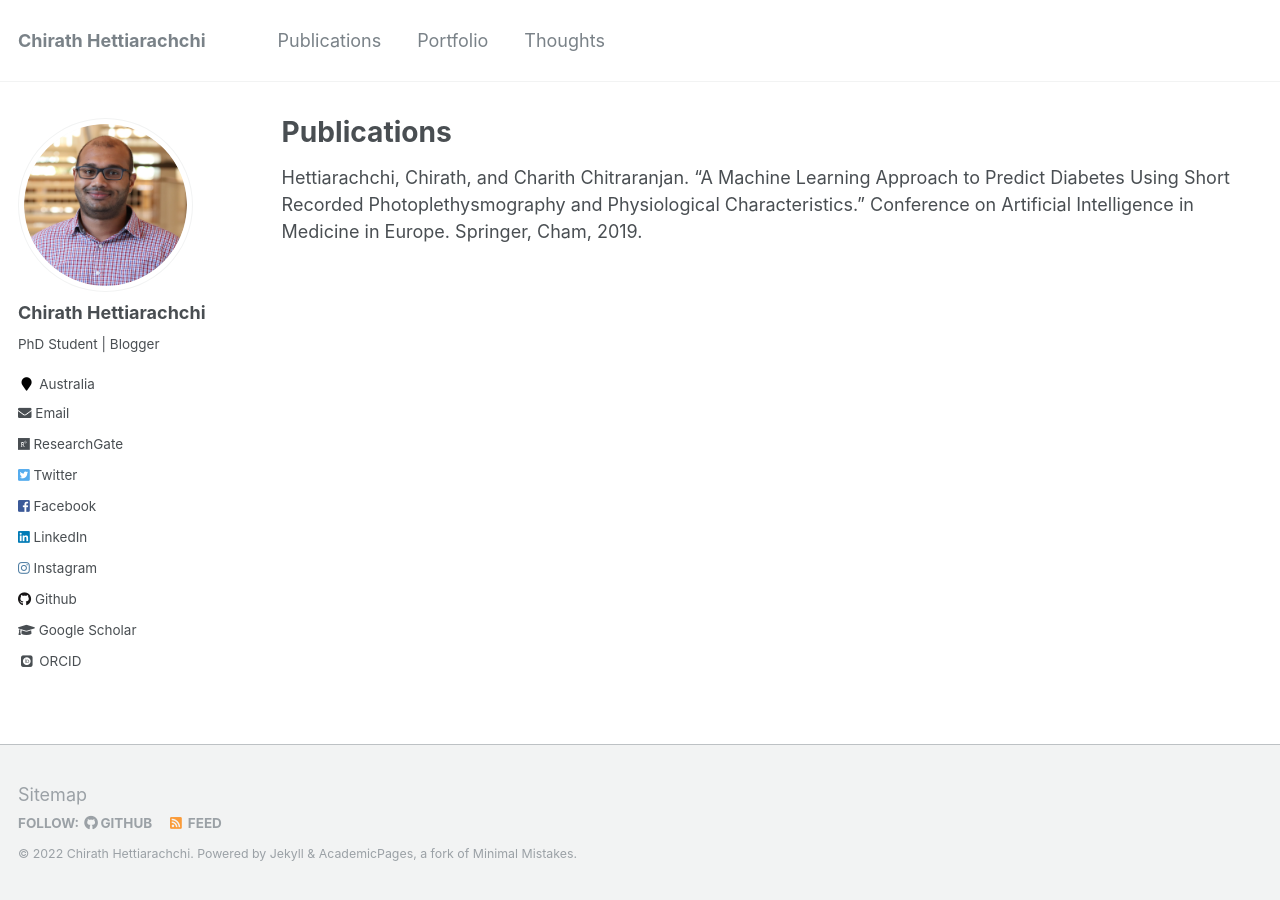
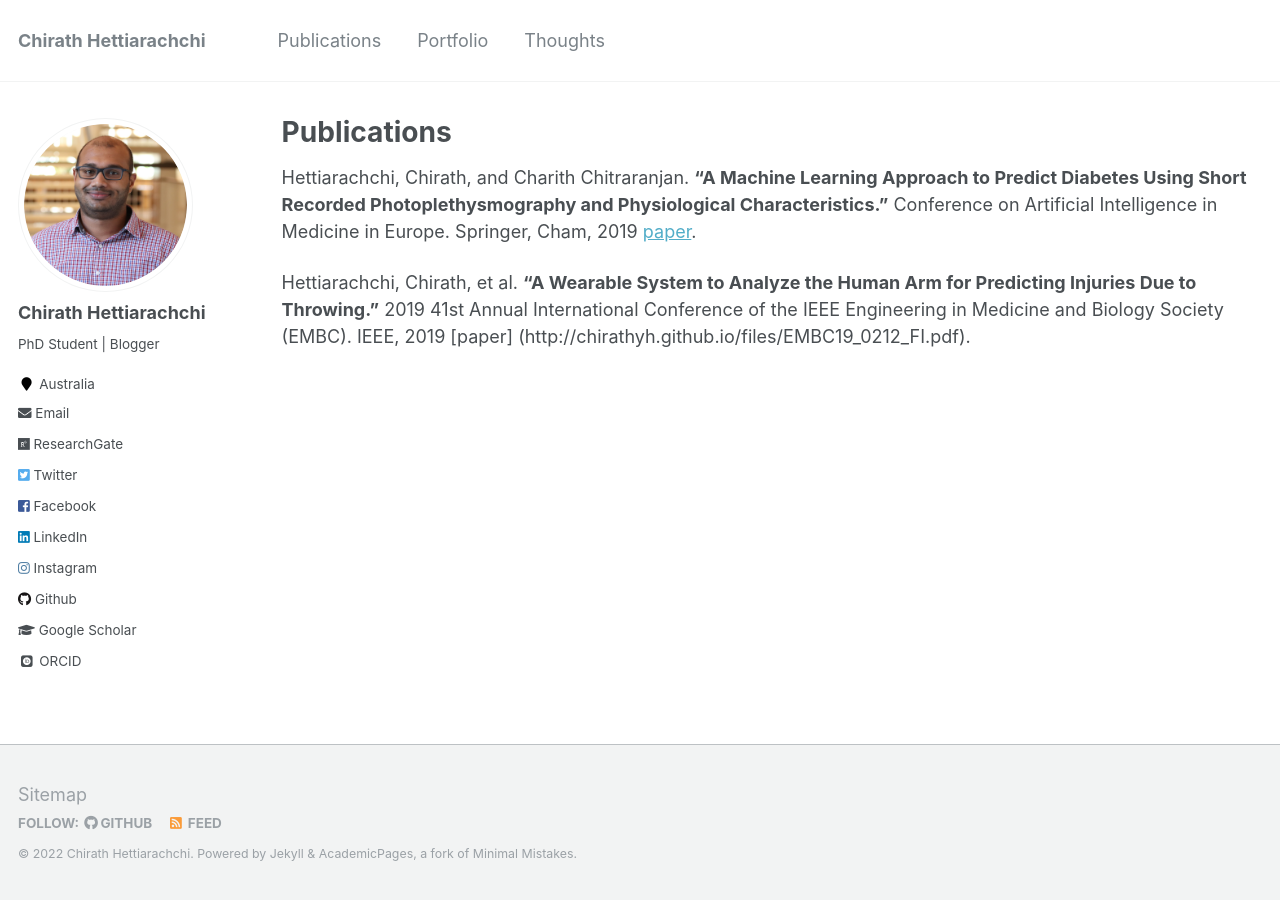
Before and after one commit to chirathyh/chirathyh.github.io, a Jekyll site: the page built from _pages/publications.md, in a window 1280 px wide. Built offline with Jekyll 4.4.1, drawn with Linux system fonts in a browser that asks for light colours; some web fonts are replaced.

Commit message:
Update publications.md

```diff
--- a/_pages/publications.md
+++ b/_pages/publications.md
@@ -5,7 +5,11 @@ permalink: /publications/
 author_profile: true
 ---
 
-Hettiarachchi, Chirath, and Charith Chitraranjan. "A Machine Learning Approach to Predict Diabetes Using Short Recorded Photoplethysmography and Physiological Characteristics." Conference on Artificial Intelligence in Medicine in Europe. Springer, Cham, 2019.
+Hettiarachchi, Chirath, and Charith Chitraranjan. **"A Machine Learning Approach to Predict Diabetes Using Short Recorded Photoplethysmography and Physiological Characteristics."** Conference on Artificial Intelligence in Medicine in Europe. Springer, Cham, 2019 [paper](http://chirathyh.github.io/files/AIME_2019_paper_89.pdf).
+
+Hettiarachchi, Chirath, et al. **"A Wearable System to Analyze the Human Arm for Predicting Injuries Due to Throwing."** 2019 41st Annual International Conference of the IEEE Engineering in Medicine and Biology Society (EMBC). IEEE, 2019 [paper] (http://chirathyh.github.io/files/EMBC19_0212_FI.pdf).
+
+
 
 <!-- {% if author.googlescholar %}
   You can also find my articles on <u><a href="{{author.googlescholar}}">my Google Scholar profile</a>.</u>
```
